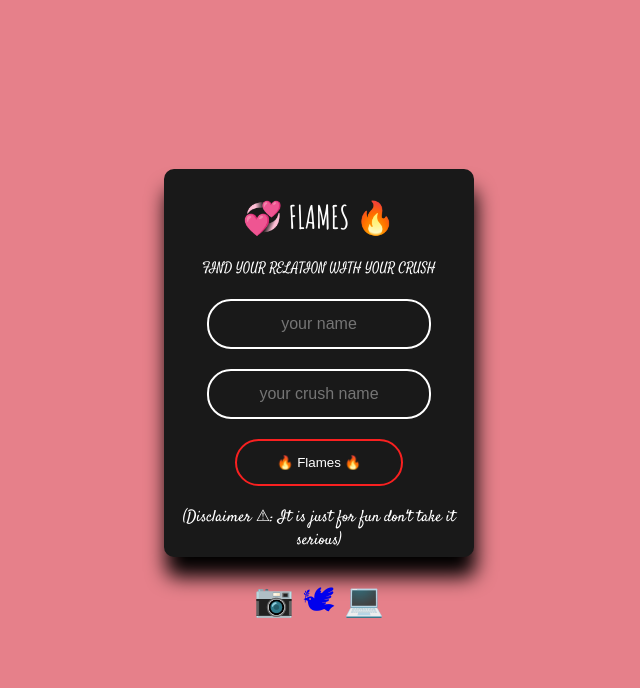
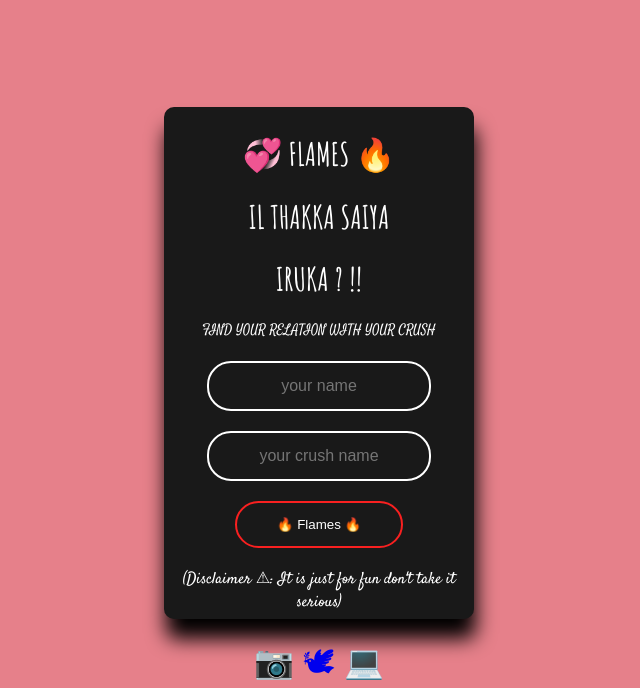
Before and after one commit to in1yan/flames, a Flask app: page /flames in a window 1280 px wide. Shown: the top 688 px of the page, without its empty margins (321-961 px from the left). Run offline with Flask 2, Linux system fonts and the light colour scheme; some libraries are stand-ins or nearby versions.

Commit message:
more fun

```diff
--- a/templates/index.html
+++ b/templates/index.html
@@ -14,6 +14,8 @@
 <body>
     <form class= 'box' action="/flames" method="post">
         <h1 style="font-family: 'Amatic SC', cursive;">💞 Flames 🔥</h1>
+        <h1 style="font-family: 'Amatic SC', cursive;">Il thakka saiya</h1>
+        <h1 style="font-family: 'Amatic SC', cursive;">Iruka ? !!</h1>
         <h5 style="font-family: 'Satisfy', cursive;">Find your relation with your crush</h5>
         <input type="text" name="fname" spellcheck="false" placeholder="your name" autocomplete="off">
         <input type="text" name="sname" spellcheck="false" placeholder="your crush name" autocomplete="off">
```
